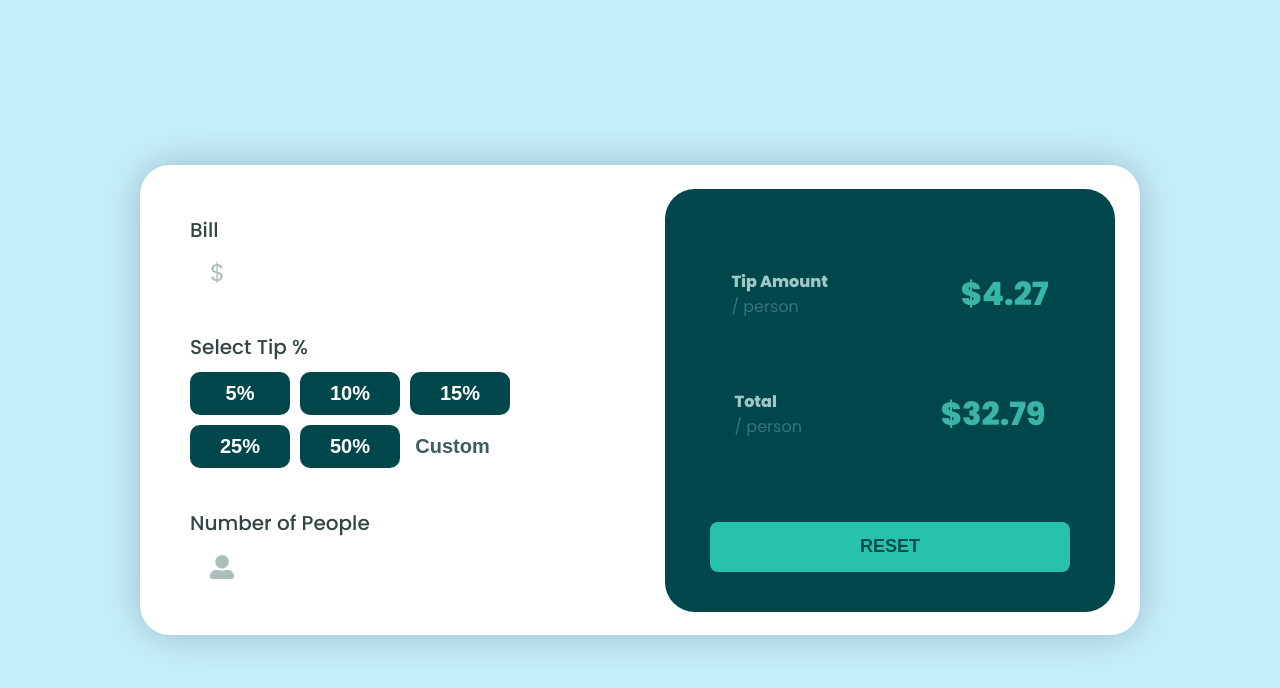
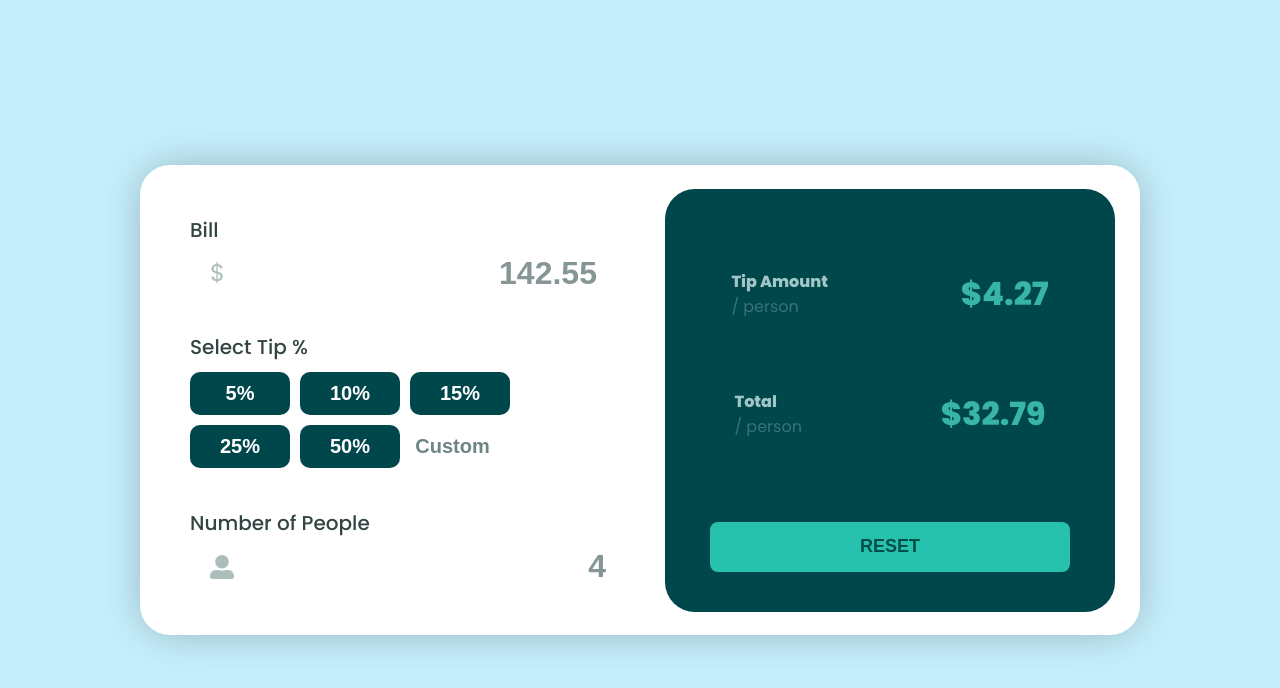
Before and after one commit to KennedyReisz/Tip-Calculator, a Next.js app: page / in a window 1280 px wide. Shown: the top 688 px of the page. Built offline with nearby package versions, Linux system fonts and the light colour scheme.

Commit message:
Fixed Items

```diff
--- a/pages/index.tsx
+++ b/pages/index.tsx
@@ -1,10 +1,15 @@
 // Import's
+import { useState, useEffect } from "react";
 import { FaUserAlt } from "react-icons/fa";
 
 // Asset's
 import styles from "../styles/Styles.module.css";
 
 const App = () => {
+  const [billInput, setBillInput] = useState();
+  const [peopleInput, setPeopleInput] = useState();
+  const [customInput, setCustomInput] = useState();
+
   return (
     <div className={styles.page}>
       <div className={styles.container}>
@@ -14,7 +19,7 @@ const App = () => {
 
             <div className={styles.billInput}>
               <p>$</p>
-              <input type="number" />
+              <input type="number" placeholder="142.55" />
             </div>
           </div>
 
@@ -36,7 +41,7 @@ const App = () => {
 
             <div className={styles.peopleInput}>
               <FaUserAlt color="#acbebc" size={24} />
-              <input type="number" />
+              <input type="number" placeholder="4" />
             </div>
           </div>
         </div>
--- a/styles/Styles.module.css
+++ b/styles/Styles.module.css
@@ -66,6 +66,10 @@
   width: 90%;
 }
 
+.page .container .leftSide .billArea .billInput input::placeholder {
+  color: #29444390;
+}
+
 /*? Select Tips - Left Side */
 .page .container .leftSide .selectTip {
   display: flex;
@@ -114,7 +118,7 @@
 }
 
 .page .container .leftSide .selectTip .tipsPct>input::placeholder {
-  color: #3e5e5d;
+  color: #3e5e5dc1;
 }
 
 /*? People Quantity - LeftSide */
@@ -147,6 +151,10 @@
   font-weight: 700;
   color: #294443;
   width: 90%;
+}
+
+.page .container .leftSide .peopleQuantity .peopleInput input::placeholder {
+  color: #29444390;
 }
 
 /*! Right Side */
```
